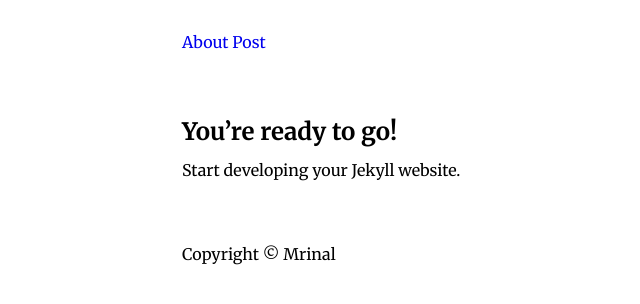
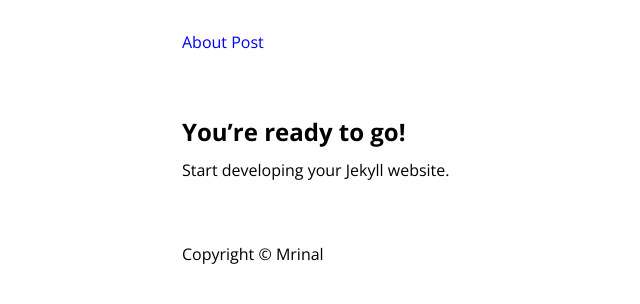
Before and after one commit to mrinalcs/portraze, a Jekyll site: the page built from index.md, in a window 1280 px wide. Shown: the top 304 px of the page, without its empty margins (104-744 px from the left). Built offline with Jekyll 4.4.1, drawn with Linux system fonts in a browser that asks for light colours; our own code applies the rules of GitHub Pages for plain Markdown files.

Commit message:
Update base.scss

```diff
--- a/_sass/base.scss
+++ b/_sass/base.scss
@@ -70,11 +70,10 @@ img {
 
 
 
-@import url('https://fonts.googleapis.com/css2?family=Merriweather:ital,wght@0,300;0,400;0,700;0,900;1,300;1,400;1,700;1,900&display=swap');
-
+@import url('https://fonts.googleapis.com/css2?family=Open+Sans:ital,wght@0,300..800;1,300..800&display=swap');
 
 main,nav,footer {
-  font-family: "Merriweather", serif;
+  font-family: "Open Sans", sans-serif;
 
   max-width: 8in;
   margin: auto;
```
